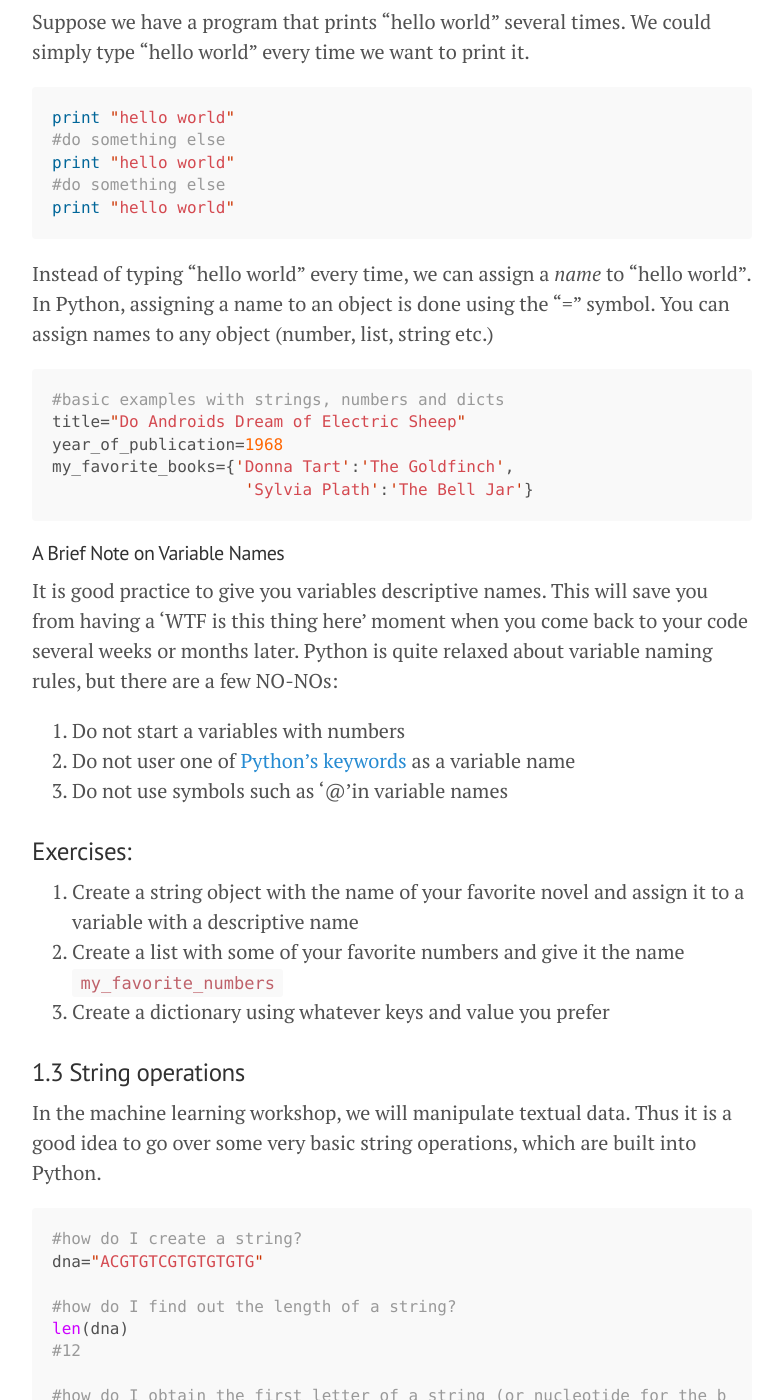
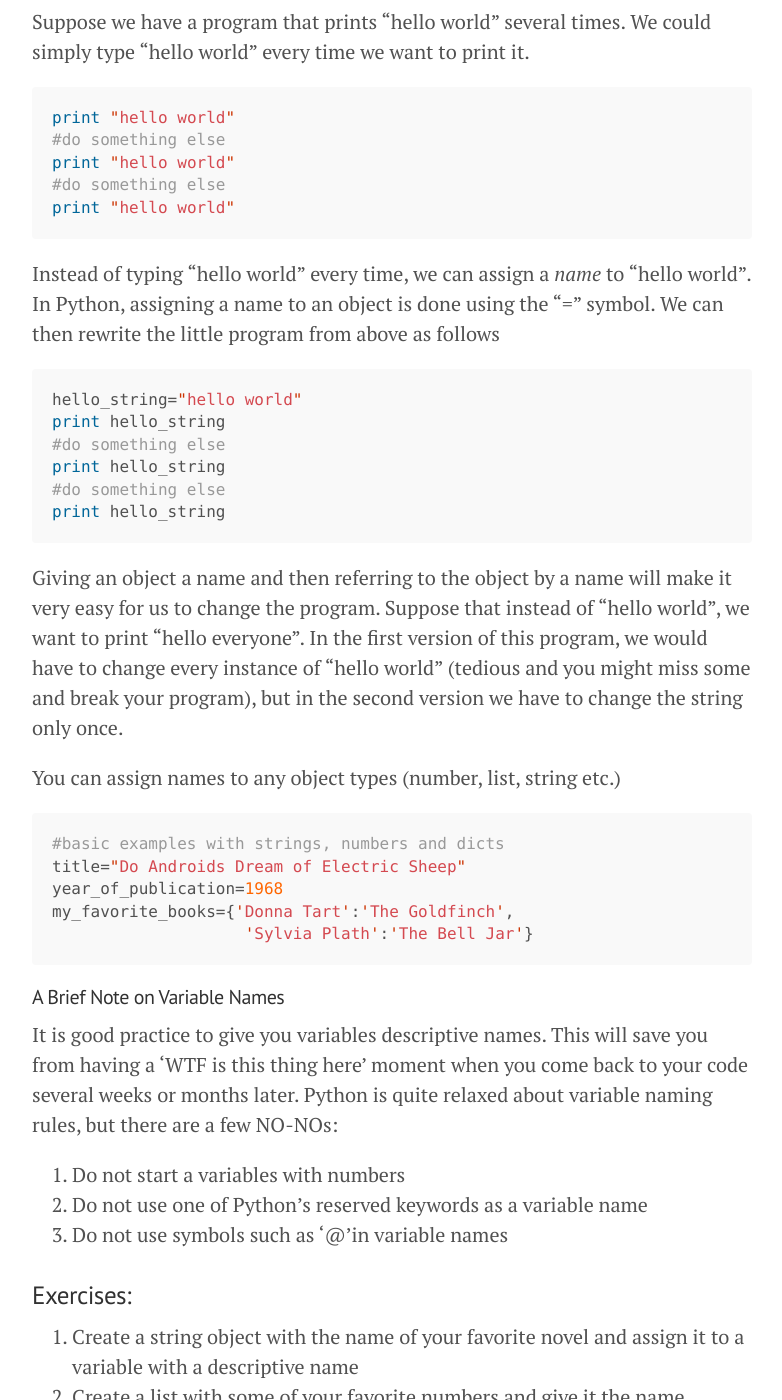
Before and after one commit to Winterflower/winterflower.github.io, a Jekyll site: the page built from index.html, in a window 1280 px wide and 1400 px high, scrolled down 1243 px. Shown: the whole window, without its empty margins (248-1030 px from the left). Built offline with Jekyll 4.4.1, drawn with Linux system fonts in a browser that asks for light colours; Markdown is read by kramdown in place of the engine named in the settings; formulas are drawn with MathJax 3; the list of posts is cut into pages by our own code; some of the changed text lies outside the part shown.

Commit message:
amending Python keywords

````diff
--- a/_posts/2014-11-01-a-very-simple-introduction-to-python.md
+++ b/_posts/2014-11-01-a-very-simple-introduction-to-python.md
@@ -62,8 +62,28 @@ print "hello world"
 
 Instead of typing "hello world" every time, we can assign
 a *name* to "hello world". In Python, assigning a name to an
-object is done using the "=" symbol. You can assign names
-to any object (number, list, string etc.)
+object is done using the "=" symbol. We can then
+rewrite the little program from above as follows
+
+```python
+hello_string="hello world"
+print hello_string
+#do something else
+print hello_string
+#do something else
+print hello_string
+```
+
+Giving an object a name and then referring to the object by a name will
+make it very easy for us to change the program. Suppose that instead
+of "hello world", we want to print "hello everyone". In the
+first version of this program, we would have to change
+every instance of "hello world" (tedious and you might miss some and
+break your program), but in the second version we have to change the
+string only once.
+
+You can assign names
+to any object types (number, list, string etc.)
 
 ```python
 #basic examples with strings, numbers and dicts
@@ -80,7 +100,7 @@ when you come back to your code several weeks or months later.
 Python is quite relaxed about variable naming rules, but
 there are a few NO-NOs:
 1. Do not start a variables with numbers
-2. Do not user one of [Python's keywords](http://en.wikibooks.org/wiki/Think_Python/Variables,_expressions_and_statements#Variable_names_and_keywords) as a variable name
+2. Do not use one of Python's reserved keywords as a variable name
 3. Do not use symbols such as '@'in variable names
 
 
@@ -171,6 +191,15 @@ favorite_ice_cream
 #the object 'vanilla' was deleted from the list
 ```
 
+###Exercises:
+1. Create a list with your favorite desserts and give it a meaningful name
+2. Print the length of `my_random_list` given by the expression
+```python
+my_random_list=range(1,10)
+```
+Find out more about the `range()` function by navigating to the Python
+docs page.
+
 
 ###1.5 Basic dictionary operations and methods
 Sometimes we want to associate particular keys with values.
@@ -186,7 +215,11 @@ employee={
           }
 #how do I access the value associated with a key?
 employee['name']
+#'Jane Doe'
 
+#how do I obtain a list of all keys?
+employee.keys()
+['department', 'salary', 'name']
 
-
+#note that the keys may be returned in a different order
 ```
````
